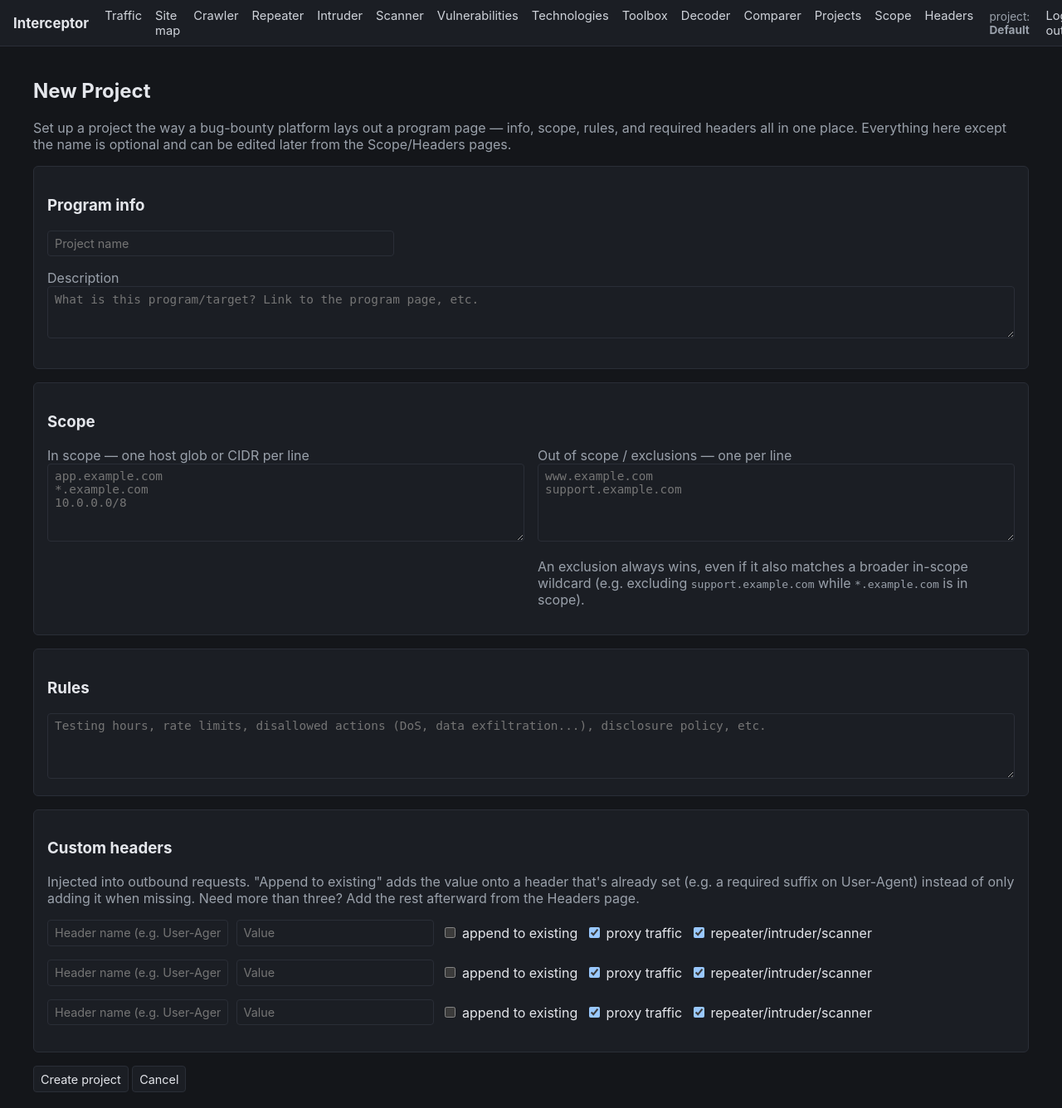
After one commit to AlaBYahya/interceptor, a Django app: page /projects/new/ in a window 1280 px wide. The commit adds this page. Shown: the whole page at 83% size. Run offline with Django 5.2, Linux system fonts and the light colour scheme; the visitor is signed in with stand-in values (Sample User, id 1); data comes from the database, SQL or seed files in the repository; data that the repository does not hold is empty; parts of the project's set-up code (start-up, migrations or seed data) failed here and were passed over.

Commit message:
Add scope exclusions, header append-mode, and a dedicated project setup page
- ScopeEntry gets an exclude flag so a wildcard's carve-outs (e.g.
  '*.example.com except support.example.com') can actually be expressed;
  exclusions now take precedence in is_in_scope().
- CustomHeader gets append_to_existing for headers that must be appended
  to an already-set value (e.g. a UA suffix) rather than only injected
  when missing — wired into both the mitmproxy addon and senders.py.
- core.senders.send_request now throttles to 1 req/s at the single choke
  point all tool traffic goes through, since neither the active scanner's
  probe loops nor Intruder's payload sweep paced themselves before.
- Projects page reverted to a simple name-only quick-create + list; a new
  /projects/new/ page holds the full program setup (description, rules,
  in-scope/out-of-scope, headers) instead.
- Alasco GmbH project reconfigured to use real exclusion entries and
  header append-mode instead of description-only warnings.

```diff
--- a/django/core/models.py
+++ b/django/core/models.py
@@ -18,6 +18,7 @@ class Project(models.Model):
 
     name = models.CharField(max_length=200, unique=True)
     description = models.TextField(blank=True)
+    rules = models.TextField(blank=True, help_text="Testing rules/policy: hours, rate limits, disallowed actions, disclosure terms, etc.")
     is_active = models.BooleanField(default=False)
     capture_mode = models.CharField(max_length=10, choices=CAPTURE_MODE_CHOICES, default=CAPTURE_ALL)
     created_at = models.DateTimeField(auto_now_add=True)
@@ -47,15 +48,24 @@ class Project(models.Model):
 
 
 class ScopeEntry(models.Model):
-    """An authorized target pattern for a project.
+    """An authorized target pattern for a project, or an explicit exclusion.
 
     `pattern` is either a host glob (e.g. "*.example.com", "example.com")
     or a CIDR range (e.g. "10.0.0.0/8"). See core/scope.py for matching.
+
+    `exclude` entries take precedence over in-scope ones — this is how a
+    program's "*.example.com, except www/support.example.com" carve-outs get
+    expressed, since a plain allow-list of globs can't represent that on its
+    own.
     """
 
     project = models.ForeignKey(Project, related_name="scope_entries", on_delete=models.CASCADE)
     pattern = models.CharField(max_length=255)
     note = models.CharField(max_length=255, blank=True)
+    exclude = models.BooleanField(
+        default=False,
+        help_text="Explicitly out of scope, overriding any in-scope pattern above it also matches (e.g. a wildcard carve-out).",
+    )
     created_at = models.DateTimeField(auto_now_add=True)
 
     class Meta:
@@ -72,13 +82,22 @@ class CustomHeader(models.Model):
     "X-Bug-Bounty: your-handle"), but usable for anything (custom auth
     tokens, etc.).
 
-    Only added when the target request doesn't already set that header name,
-    so anything explicitly set on a given send always wins.
+    By default only added when the target request doesn't already set that
+    header name, so anything explicitly set on a given send always wins. Set
+    `append_to_existing` for headers that need to be appended to an
+    already-present value instead (e.g. a bug-bounty program that requires
+    a suffix tacked onto the real User-Agent rather than replacing it —
+    User-Agent is essentially always already set by the browser/tool, so
+    "only add if missing" would never fire for it).
     """
 
     project = models.ForeignKey(Project, related_name="custom_headers", on_delete=models.CASCADE)
     name = models.CharField(max_length=255)
     value = models.CharField(max_length=1000)
+    append_to_existing = models.BooleanField(
+        default=False,
+        help_text="Append this value to the header if it's already set, instead of only adding it when missing.",
+    )
     apply_to_proxy_traffic = models.BooleanField(
         default=True,
         help_text="Inject into every request passing through the intercepting proxy (real browsing/tool traffic).",
--- a/django/core/urls.py
+++ b/django/core/urls.py
@@ -4,6 +4,7 @@ from . import views
 
 urlpatterns = [
     path("", views.project_list, name="project_list"),
+    path("new/", views.project_create, name="project_create"),
     path("<int:pk>/activate/", views.project_activate, name="project_activate"),
     path("<int:pk>/delete/", views.project_delete, name="project_delete"),
     path("<int:pk>/export/", views.project_export, name="project_export"),
--- a/django/core/views.py
+++ b/django/core/views.py
@@ -16,23 +16,9 @@ from .project_transfer import export_project, import_project
 def project_list(request):
     if request.method == "POST":
         name = request.POST.get("name", "").strip()
-        description = request.POST.get("description", "").strip()
-        scope_text = request.POST.get("scope", "")
-        headers_text = request.POST.get("headers", "")
         if name:
-            project, created = Project.objects.get_or_create(
-                name=name, defaults={"description": description}
-            )
+            project, created = Project.objects.get_or_create(name=name)
             if created:
-                for pattern in scope_text.splitlines():
-                    pattern = pattern.strip()
-                    if pattern:
-                        ScopeEntry.objects.create(project=project, pattern=pattern)
-                for line in headers_text.splitlines():
-                    header_name, _, value = line.partition(":")
-                    header_name = header_name.strip()
-                    if header_name:
-                        CustomHeader.objects.create(project=project, name=header_name, value=value.strip())
                 messages.success(request, f"Created project '{name}'.")
             else:
                 messages.info(request, f"Project '{name}' already exists.")
@@ -40,6 +26,53 @@ def project_list(request):
 
     projects = Project.objects.all()
     return render(request, "core/project_list.html", {"projects": projects})
+
+
+@login_required
+def project_create(request):
+    if request.method == "POST":
+        name = request.POST.get("name", "").strip()
+        if not name:
+            messages.error(request, "Project name is required.")
+            return redirect("core:project_create")
+
+        project, created = Project.objects.get_or_create(
+            name=name,
+            defaults={
+                "description": request.POST.get("description", "").strip(),
+                "rules": request.POST.get("rules", "").strip(),
+            },
+        )
+        if not created:
+            messages.info(request, f"Project '{name}' already exists.")
+            return redirect("core:project_list")
+
+        for pattern in request.POST.get("in_scope", "").splitlines():
+            pattern = pattern.strip()
+            if pattern:
+                ScopeEntry.objects.create(project=project, pattern=pattern, exclude=False)
+        for pattern in request.POST.get("out_of_scope", "").splitlines():
+            pattern = pattern.strip()
+            if pattern:
+                ScopeEntry.objects.create(project=project, pattern=pattern, exclude=True)
+
+        for i in range(1, 4):
+            header_name = request.POST.get(f"header_name_{i}", "").strip()
+            if not header_name:
+                continue
+            CustomHeader.objects.create(
+                project=project,
+                name=header_name,
+                value=request.POST.get(f"header_value_{i}", ""),
+                append_to_existing=request.POST.get(f"header_append_{i}") == "on",
+                apply_to_proxy_traffic=request.POST.get(f"header_proxy_{i}") == "on",
+                apply_to_tool_traffic=request.POST.get(f"header_tool_{i}") == "on",
+            )
+
+        messages.success(request, f"Created project '{name}'.")
+        return redirect("core:project_list")
+
+    return render(request, "core/project_create.html")
 
 
 @login_required
@@ -101,9 +134,10 @@ def scope_list(request):
     if request.method == "POST":
         pattern = request.POST.get("pattern", "").strip()
         note = request.POST.get("note", "").strip()
+        exclude = request.POST.get("exclude") == "on"
         if pattern:
-            ScopeEntry.objects.create(project=project, pattern=pattern, note=note)
-            messages.success(request, f"Added scope entry '{pattern}'.")
+            ScopeEntry.objects.create(project=project, pattern=pattern, note=note, exclude=exclude)
+            messages.success(request, f"Added {'exclusion' if exclude else 'scope entry'} '{pattern}'.")
         return redirect("core:scope_list")
 
     return render(request, "core/scope_list.html", {"project": project})
@@ -135,6 +169,7 @@ def header_list(request):
     if request.method == "POST":
         name = request.POST.get("name", "").strip()
         value = request.POST.get("value", "")
+        append_to_existing = request.POST.get("append_to_existing") == "on"
         apply_to_proxy_traffic = request.POST.get("apply_to_proxy_traffic") == "on"
         apply_to_tool_traffic = request.POST.get("apply_to_tool_traffic") == "on"
         if name:
@@ -142,6 +177,7 @@ def header_list(request):
                 project=project,
                 name=name,
                 value=value,
+                append_to_existing=append_to_existing,
                 apply_to_proxy_traffic=apply_to_proxy_traffic,
                 apply_to_tool_traffic=apply_to_tool_traffic,
             )
@@ -170,6 +206,8 @@ def api_custom_headers(request):
 
     project = Project.get_active()
     headers = list(
-        project.custom_headers.filter(apply_to_proxy_traffic=True).values("name", "value")
+        project.custom_headers.filter(apply_to_proxy_traffic=True).values(
+            "name", "value", "append_to_existing"
+        )
     )
     return JsonResponse({"headers": headers})
--- /dev/null
+++ b/django/templates/core/project_create.html
@@ -0,0 +1,62 @@
+{% extends "base.html" %}
+{% block title %}New Project — Interceptor{% endblock %}
+{% block content %}
+<h2>New Project</h2>
+<p class="muted">Set up a project the way a bug-bounty platform lays out a program page — info, scope, rules, and required headers all in one place. Everything here except the name is optional and can be edited later from the Scope/Headers pages.</p>
+
+<form method="post">
+    {% csrf_token %}
+
+    <div class="panel">
+        <h3>Program info</h3>
+        <p><input type="text" name="name" placeholder="Project name" required style="width: 100%; max-width: 400px;"></p>
+        <p>
+            <label class="muted">Description</label><br>
+            <textarea name="description" placeholder="What is this program/target? Link to the program page, etc." rows="3"></textarea>
+        </p>
+    </div>
+
+    <div class="panel">
+        <h3>Scope</h3>
+        <div class="grid-2">
+            <div>
+                <label class="muted">In scope — one host glob or CIDR per line</label><br>
+                <textarea name="in_scope" placeholder="app.example.com&#10;*.example.com&#10;10.0.0.0/8" rows="5"></textarea>
+            </div>
+            <div>
+                <label class="muted">Out of scope / exclusions — one per line</label><br>
+                <textarea name="out_of_scope" placeholder="www.example.com&#10;support.example.com" rows="5"></textarea>
+                <p class="muted">An exclusion always wins, even if it also matches a broader in-scope wildcard (e.g. excluding <code>support.example.com</code> while <code>*.example.com</code> is in scope).</p>
+            </div>
+        </div>
+    </div>
+
+    <div class="panel">
+        <h3>Rules</h3>
+        <textarea name="rules" placeholder="Testing hours, rate limits, disallowed actions (DoS, data exfiltration...), disclosure policy, etc." rows="4"></textarea>
+    </div>
+
+    <div class="panel">
+        <h3>Custom headers</h3>
+        <p class="muted">Injected into outbound requests. "Append to existing" adds the value onto a header that's already set (e.g. a required suffix on User-Agent) instead of only adding it when missing. Need more than three? Add the rest afterward from the Headers page.</p>
+        {% for i in "123" %}
+        <p style="display:flex; gap:0.6rem; flex-wrap:wrap; align-items:center;">
+            <input type="text" name="header_name_{{ i }}" placeholder="Header name (e.g. User-Agent)" style="width: 200px;">
+            <input type="text" name="header_value_{{ i }}" placeholder="Value" style="width: 220px;">
+            <label style="display:inline-flex;align-items:center;gap:0.3rem;">
+                <input type="checkbox" name="header_append_{{ i }}"> append to existing
+            </label>
+            <label style="display:inline-flex;align-items:center;gap:0.3rem;">
+                <input type="checkbox" name="header_proxy_{{ i }}" checked> proxy traffic
+            </label>
+            <label style="display:inline-flex;align-items:center;gap:0.3rem;">
+                <input type="checkbox" name="header_tool_{{ i }}" checked> repeater/intruder/scanner
+            </label>
+        </p>
+        {% endfor %}
+    </div>
+
+    <button type="submit">Create project</button>
+    <a href="{% url 'core:project_list' %}"><button type="button">Cancel</button></a>
+</form>
+{% endblock %}
```
Also changed, not shown: django/core/project_transfer.py (+10 -2 lines), django/core/scope.py (+24 -13 lines), django/core/senders.py (+34 -3 lines), django/templates/core/header_list.html (+7 -2 lines), django/templates/core/project_list.html (+3 -12 lines), django/templates/core/scope_list.html (+6 -2 lines), mitmproxy/ingest_addon.py (+6 -2 lines), django/core/migrations/0004_scope_exclude_header_append_project_rules.py (added).
